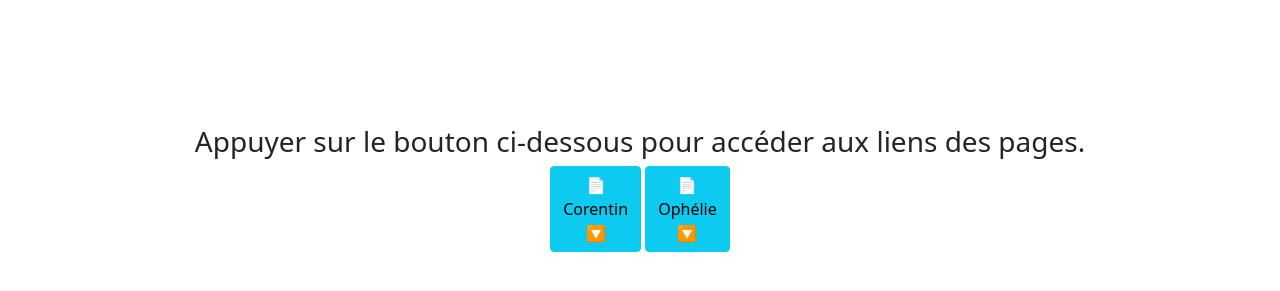
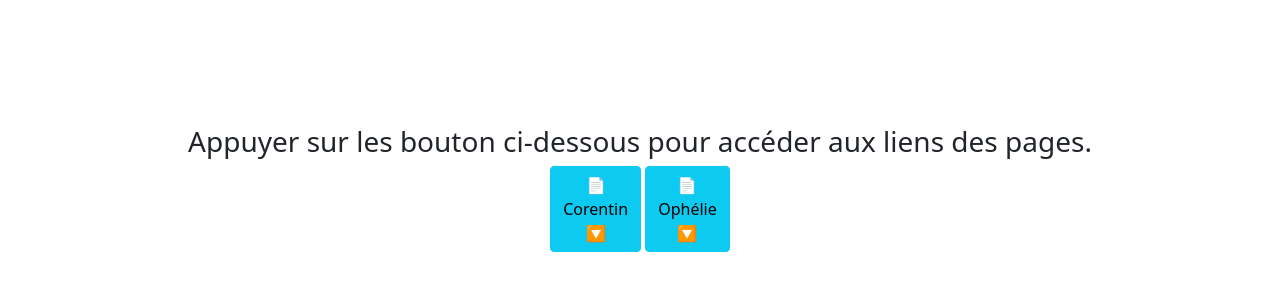
Before and after one commit to CorentinKowalsky/Accueil_Projet_Fil_Rouge, a plain HTML site: page index.html in a window 1280 px wide. Shown: the part 93-384 px from the top of the page. Drawn offline with nearby package versions, Linux system fonts and the light colour scheme.

Commit message:
Update index.html

```diff
--- a/index.html
+++ b/index.html
@@ -17,7 +17,7 @@
 </div>
 
 <section class="text-center" id="first">
-  <h3 class="text-center">Appuyer sur le bouton ci-dessous pour accéder aux liens des pages.</h3>
+  <h3 class="text-center">Appuyer sur les bouton ci-dessous pour accéder aux liens des pages.</h3>
   <button type="button" onclick="hello()" class="btn btn-info">📄<br />Corentin<br />🔽</button>
   <button type="button" onclick="bonjour()" class="btn btn-info">📄<br />Ophélie<br />🔽</button>
  <section class="hi">
```
